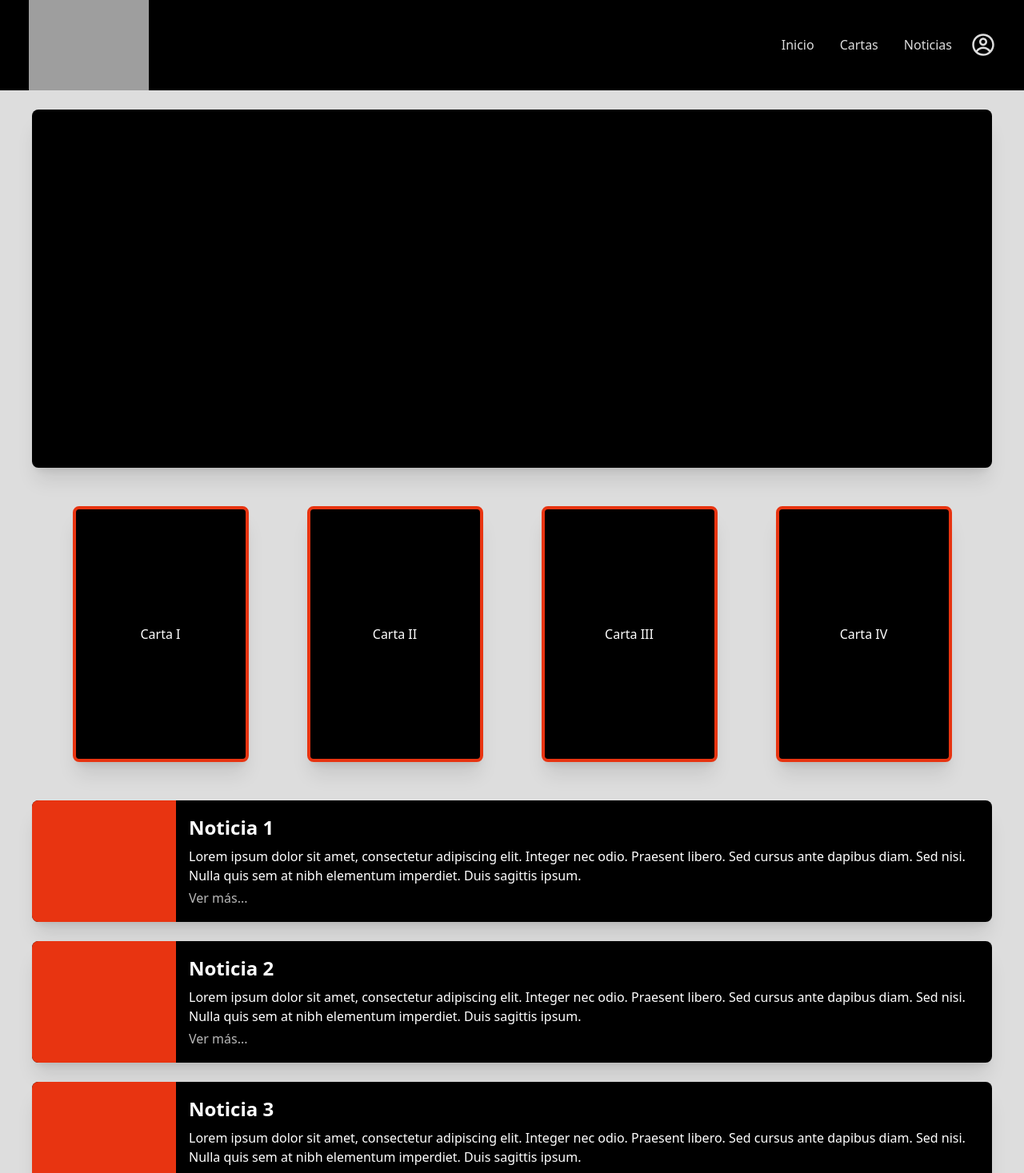
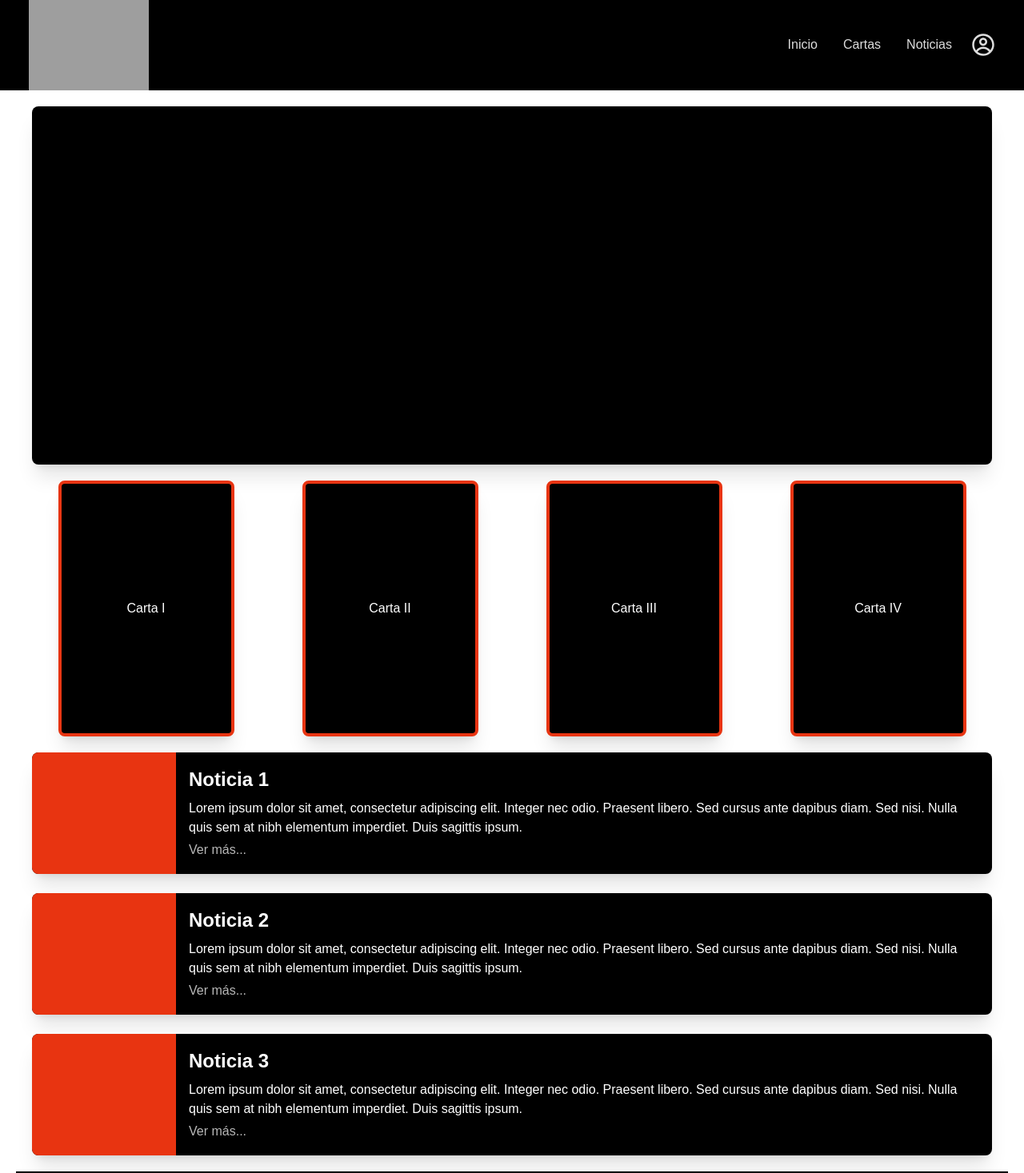
Before and after one commit to Pattoxd45/integracion-II, a React (Create React App) app in the folder proyecto/: page / in a window 1280 px wide. Shown: the top 1467 px of the page at 80% size. Built offline with nearby package versions, Linux system fonts and the light colour scheme; grey boxes are pictures that could not be loaded.

Commit message:
implementación de pagina de mazos

```diff
--- a/proyecto/src/App.js
+++ b/proyecto/src/App.js
@@ -10,12 +10,14 @@ import Creadores from "./components/Creadores";
 import Noticias from "./components/Noticias";
 import Events from "./components/Events";
 import Profile from "./components/Profile";
+import Decks from "./components/Decks";
 
 function App() {
   return (
-    <div className="App">
+    <div className="App flex flex-col min-h-screen">
       <Router>
         <Navbar />
+        <div className="flex-grow">
           <Routes>
             <Route path="/" element={
               <>
@@ -25,6 +27,7 @@ function App() {
               </>
             } />
             <Route path="/cartas" element={<Cartas />} />
+            <Route path="/decks" element={<Decks />} />
             <Route path="/profile" element={<Profile />} />
             <Route path="/noticias" element={
               <>
@@ -37,6 +40,7 @@ function App() {
               </>
             } />
           </Routes>
+        </div>
         <Footer />
       </Router>
     </div>
--- a/proyecto/src/components/Cards.jsx
+++ b/proyecto/src/components/Cards.jsx
@@ -2,8 +2,8 @@ import React from "react";
 
 const Cards = () => {
   return (
-    <div className="max-w-[1200px] mx-auto my-6">
-      <div className="p-6 rounded-lg text-white">
+    <div className="max-w-[1200px] mx-auto mb-[20px]">
+      <div className="rounded-lg text-white">
         <div className="grid grid-cols-1 sm:grid-cols-2 md:grid-cols-4 gap-5 justify-items-center">
           {["Carta I", "Carta II", "Carta III", "Carta IV"].map((card, index) => (
             <div
--- /dev/null
+++ b/proyecto/src/components/Decks.jsx
@@ -0,0 +1,74 @@
+import React, { useState } from "react";
+
+const Decks = () => {
+  const [toggleSelection, setToggleSelection] = useState("Baraja");
+
+  const handleToggle = (selection) => {
+    setToggleSelection(selection);
+  };
+
+  return (
+    <div className="max-w-[1200px] mx-auto">
+      {/* Contenedor de los botones */}
+      <div className="flex justify-center space-x-[10px]">
+        <button className="w-[595px] h-[46px] bg-[#E83411] text-white font-semibold rounded-md">
+          Mis Barajas
+        </button>
+        <button className="w-[595px] h-[46px] bg-[#1E1E1E] text-white font-semibold rounded-md">
+          Explorar Barajas
+        </button>
+      </div>
+
+      {/* Contenedor del buscador, toggle y botón "Buscar" */}
+      <div className="flex mt-[20px] space-x-[6px] items-center">
+        {/* Buscador */}
+        <input
+          type="text"
+          placeholder="Buscador..."
+          className="w-[873px] h-[46px] bg-[#000] text-white px-4 rounded-md outline-none"
+        />
+
+        {/* Toggle Switch */}
+        <div className="flex w-[154px] h-[46px] rounded-md border border-[#ddd]">
+          <div
+            className={`flex-1 flex items-center justify-center cursor-pointer rounded-l-md ${
+              toggleSelection === "Baraja" ? "bg-[#E83411] text-white" : "bg-[#1E1E1E] text-white"
+            }`}
+            onClick={() => handleToggle("Baraja")}
+          >
+            Baraja
+          </div>
+          <div
+            className={`flex-1 flex items-center justify-center cursor-pointer rounded-r-md ${
+              toggleSelection === "Carta" ? "bg-[#E83411] text-white" : "bg-[#1E1E1E] text-white"
+            }`}
+            onClick={() => handleToggle("Carta")}
+          >
+            Cartas
+          </div>
+        </div>
+
+        {/* Botón "Buscar" */}
+        <button className="w-[91px] h-[46px] bg-[#E83411] text-white font-semibold rounded-md">
+          Buscar
+        </button>
+      </div>
+
+      {/* Cartas (20px debajo del buscador) */}
+      <div className="flex justify-center mt-[20px] space-x-[25px]">
+        {/* Carta 1 */}
+        <div className="w-[220px] h-[320px] bg-black border-[4px] border-[#E83411] rounded-md"></div>
+        {/* Carta 2 */}
+        <div className="w-[220px] h-[320px] bg-black border-[4px] border-[#E83411] rounded-md"></div>
+        {/* Carta 3 */}
+        <div className="w-[220px] h-[320px] bg-black border-[4px] border-[#E83411] rounded-md"></div>
+        {/* Carta 4 */}
+        <div className="w-[220px] h-[320px] bg-black border-[4px] border-[#E83411] rounded-md"></div>
+        {/* Carta 5 */}
+        <div className="w-[220px] h-[320px] bg-black border-[4px] border-[#E83411] rounded-md"></div>
+      </div>
+    </div>
+  );
+};
+
+export default Decks;
--- a/proyecto/src/components/Hero.jsx
+++ b/proyecto/src/components/Hero.jsx
@@ -2,7 +2,7 @@ import React from "react";
 
 const Hero = () => {
   return (
-    <div className="max-w-[1200px] mx-auto my-6 p-4 bg-[#000] h-[56vh] rounded-lg shadow-xl text-white">
+    <div className="max-w-[1200px] mx-auto mb-[20px] p-4 bg-[#000] h-[56vh] rounded-lg shadow-xl text-white">
 
     </div>
   );
--- a/proyecto/src/components/Navbar.jsx
+++ b/proyecto/src/components/Navbar.jsx
@@ -60,7 +60,7 @@ const Navbar = () => {
   }, [showRegister, showLogin]);
 
   return (
-    <div className="bg-[#000] mb-6 relative">
+    <div className="bg-[#000] mb-[20px] relative">
       <div className="flex justify-between items-center h-18 px-4 text-[#ddd] max-w-[1240px] mx-auto">
         <Link to="/">
           <img
@@ -100,7 +100,7 @@ const Navbar = () => {
                       <Link to="/Profile">Perfil</Link>
                     </li>
                     <li className="hover:text-[#e85438]">
-                      <Link to="/support">Soporte</Link>
+                      <Link to="/Decks">Barajas</Link>
                     </li>
                     <li className="hover:text-[#e85438]">
                       <Link to="/about">Acerca</Link>
--- a/proyecto/src/components/News.jsx
+++ b/proyecto/src/components/News.jsx
@@ -2,7 +2,7 @@ import React from "react";
 
 const News = () => {
   return (
-    <div className="max-w-[1200px] mx-auto space-y-6 my-6 text-white">
+    <div className="max-w-[1200px] mx-auto space-y-6 mb-[20px] text-white">
       {Array.from({ length: 3 }, (_, index) => (
         <div key={index} className="flex bg-[#000] rounded-lg overflow-hidden h-[152px] shadow-xl">
           <div className="max-w-[320px] min-w-[180px] bg-[#E83411]"></div>
--- a/proyecto/src/index.css
+++ b/proyecto/src/index.css
@@ -2,9 +2,31 @@
 @tailwind components;
 @tailwind utilities;
 
+@import url('https://fonts.googleapis.com/css?family=Varta:700|Varta:400');
+
 body {
-  background-color: #ddd;
+  font-family: 'Varta', sans-serif;
+  font-weight: 400;
 }
+
+h1, h2, h3, h4, h5 {
+  font-family: 'Varta', sans-serif;
+  font-weight: 700;
+}
+
+html {font-size: 100%;} /* 16px */
+
+h1 {font-size: 1.802rem; /* 28.8px */}
+
+h2 {font-size: 1.602rem; /* 25.6px */}
+
+h3 {font-size: 1.424rem; /* 22.72px */}
+
+h4 {font-size: 1.266rem; /* 20.32px */}
+
+h5 {font-size: 1.125rem; /* 18.08px */}
+
+small {font-size: 0.889rem; /* 14.24px */}
 
 .card {
   width: 220px;
@@ -32,13 +54,3 @@ body {
   }
 
 }
-
-.title {
-  font-family: 'Montserrat', sans-serif; /* Cambia a Montserrat */
-  font-weight: 700; /* Estilo bold */
-  font-size: 3rem; /* Tamaño de la fuente */
-  text-shadow: 2px 2px 4px rgba(0, 0, 0, 0.5); /* Sombra más pronunciada */
-  text-align: center; /* Centra el texto */
-  margin: 20px 0; /* Espacio arriba y abajo */
-  color: #E83411; /* Color naranja */
-}
```
Lines whose indentation alone changed are shown as unchanged.
